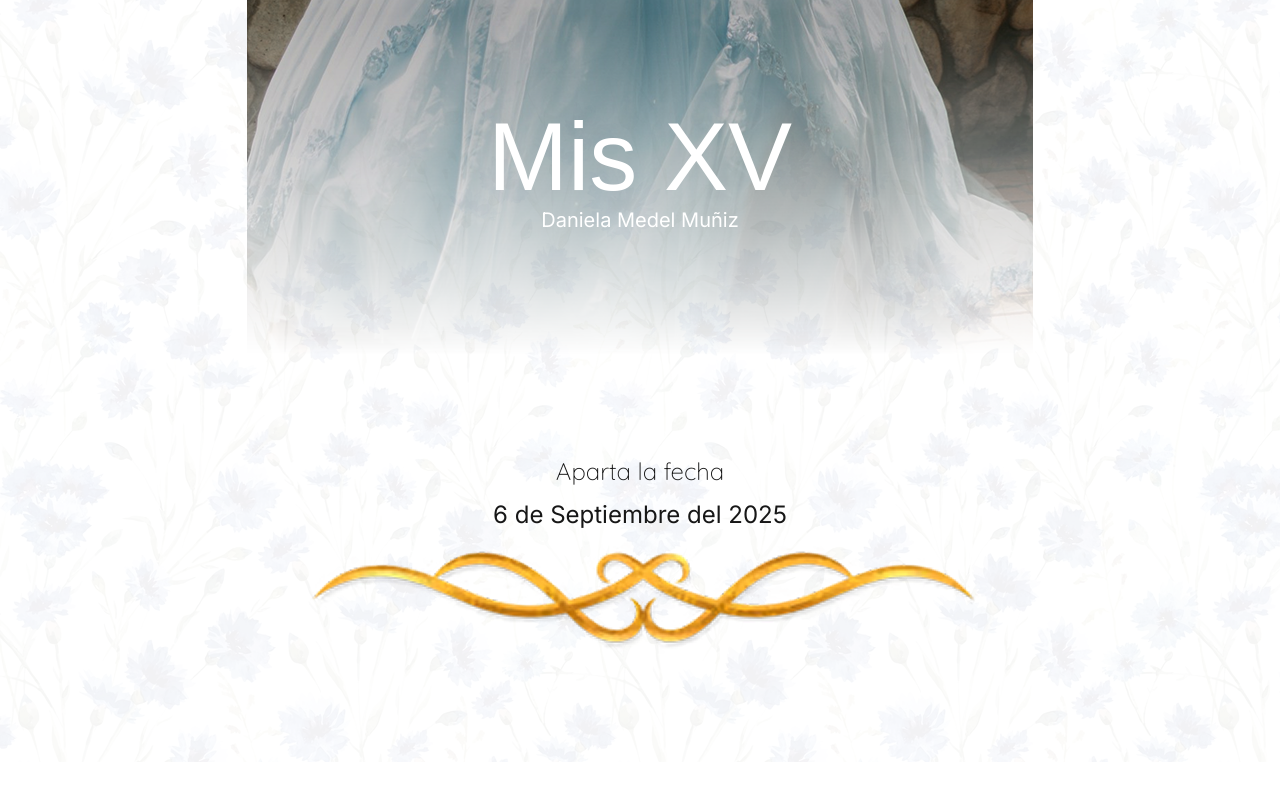
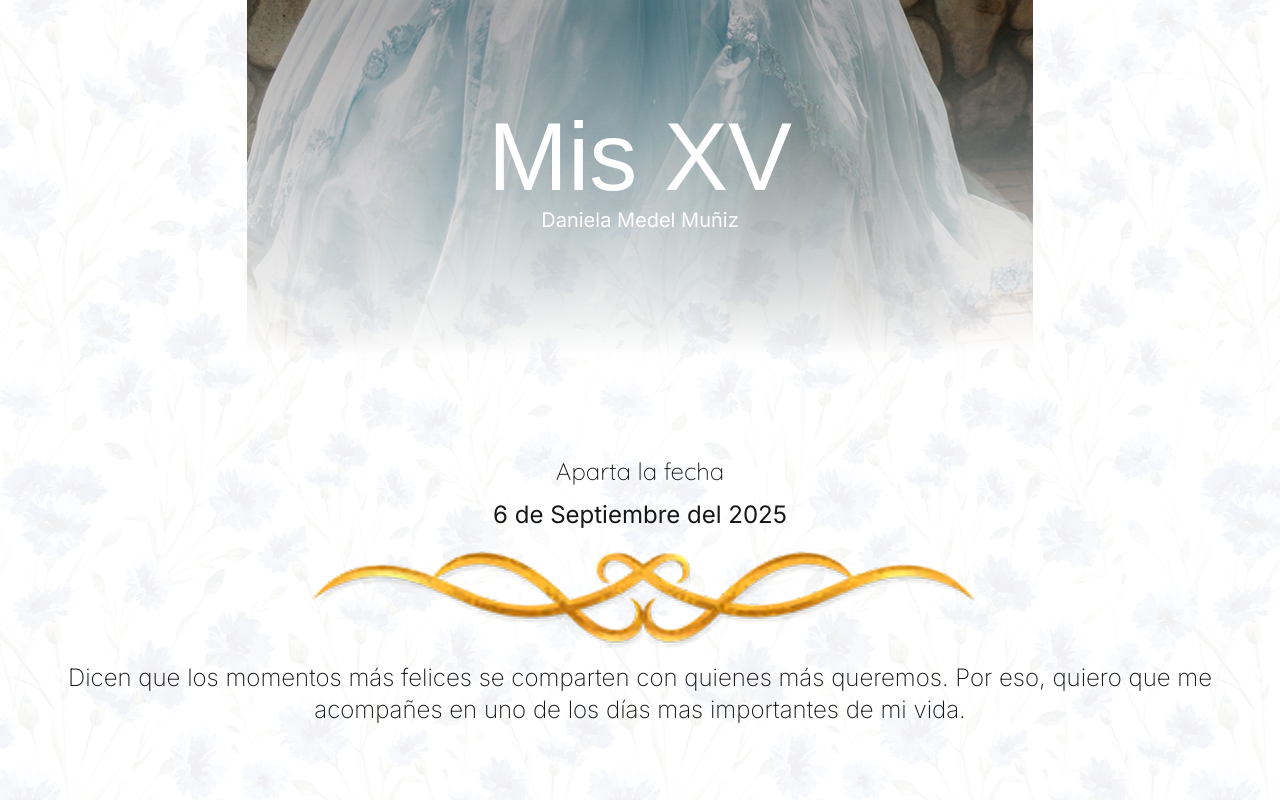
Before and after one commit to VictorVillalva/invitaciones-virtuales, a Next.js app: page / in a window 1280 px wide. Shown: the part 1347-2147 px from the top of the page. Before the commit the page ends 2109 px from the top, so only its background shows below. Built offline with nearby package versions, Linux system fonts and the light colour scheme; a web font is replaced by a local one.

Commit message:
Agregacion del componente TextoInspirador en la página Premium

```diff
--- a/src/components/pages/premium.tsx
+++ b/src/components/pages/premium.tsx
@@ -4,6 +4,7 @@ import separador from "@/assets/images/DanielaMedelXV/Separador.png"
 import ApartaFecha from "../ui/ApartaFecha";
 import Header from "../ui/Header";
 import SobreAnimation from "../ui/SobreAnimation";
+import TextoInspirador from '../ui/TextoInspirador';
 
 
 export default function Premium() {
@@ -20,6 +21,9 @@ export default function Premium() {
                         <div className="separador flex" data-aos="fade-up">
                             <Image src={separador} alt="separador" />
                         </div>
+                        <section className='TextoInspirador'>
+                            <TextoInspirador />
+                        </section>
                     </div>
                 </main>
             </SobreAnimation>
--- /dev/null
+++ b/src/components/ui/TextoInspirador.tsx
@@ -0,0 +1,7 @@
+export default function TextoInspirador() {
+    return (
+        <div className="texto-inspirador text-center text-2xl font-extralight" data-aos="fade-up">
+            <p>Dicen que los momentos más felices se comparten con quienes más queremos. Por eso, quiero que me acompañes en uno de los días mas importantes de mi vida.</p>
+        </div>
+    )
+}
```
